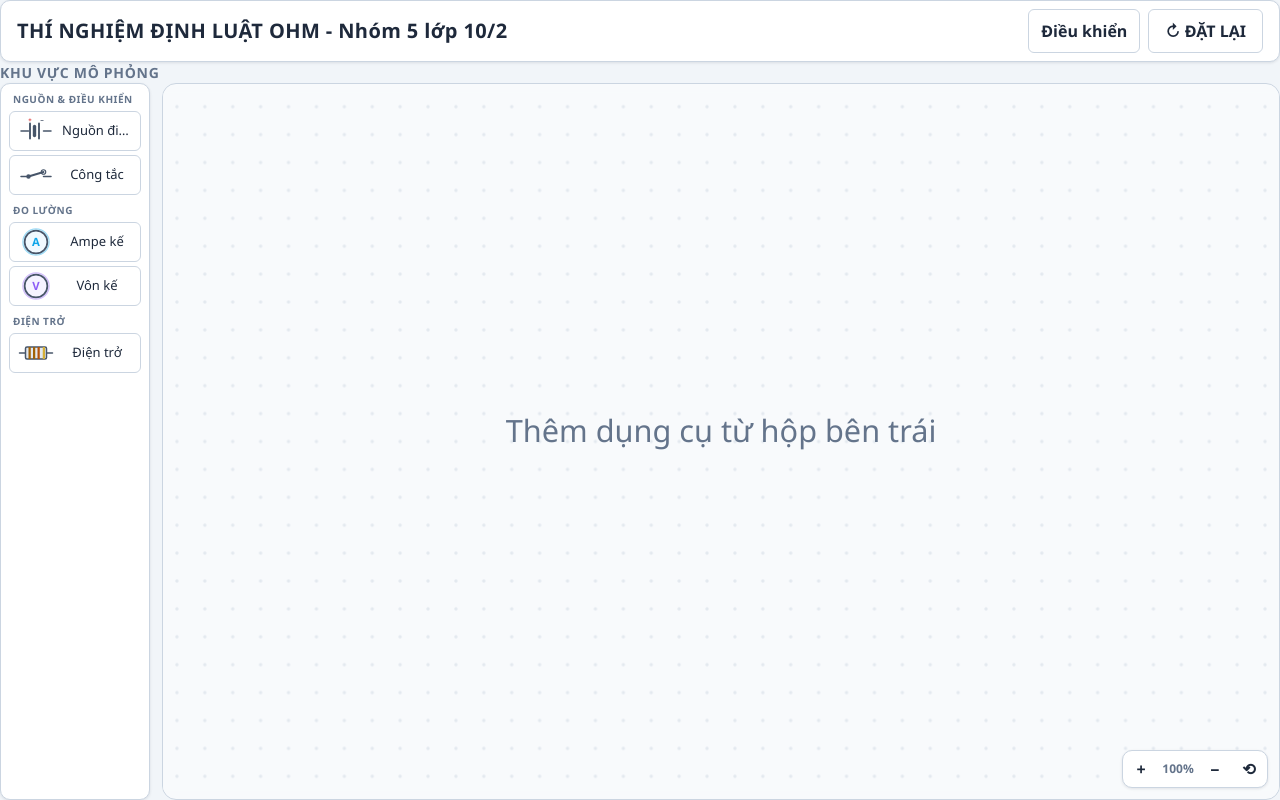
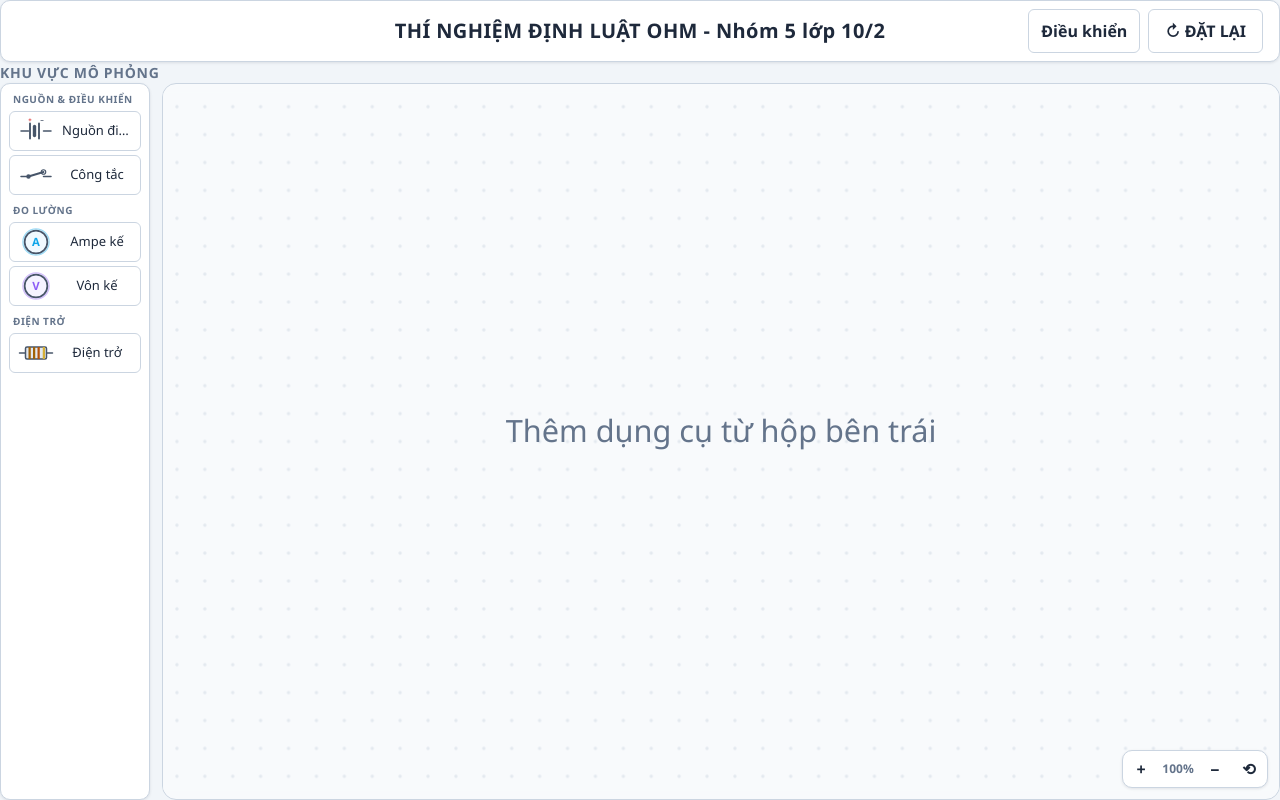
Before and after one commit to heyncth/dm-vat-ly, a React (Vite) app: page / in a window 1280 px wide. Built offline with nearby package versions, Linux system fonts and the light colour scheme.

Commit message:
fix: center title in header using CSS grid

```diff
--- a/src/components/Shell/Header.css
+++ b/src/components/Shell/Header.css
@@ -1,7 +1,7 @@
 .shell-header {
-  display: flex;
+  display: grid;
+  grid-template-columns: 1fr auto 1fr;
   align-items: center;
-  justify-content: space-between;
   gap: var(--space-3);
   padding: var(--space-2) var(--space-4);
   background: var(--color-panel);
@@ -16,12 +16,16 @@
   font-weight: 700;
   letter-spacing: 0.02em;
   white-space: nowrap;
+  text-align: center;
+  grid-column: 2;
 }
 
 .shell-toolbar {
   display: flex;
   align-items: center;
   gap: var(--space-2);
+  grid-column: 3;
+  justify-self: end;
 }
 
 .toolbar-button {
```
